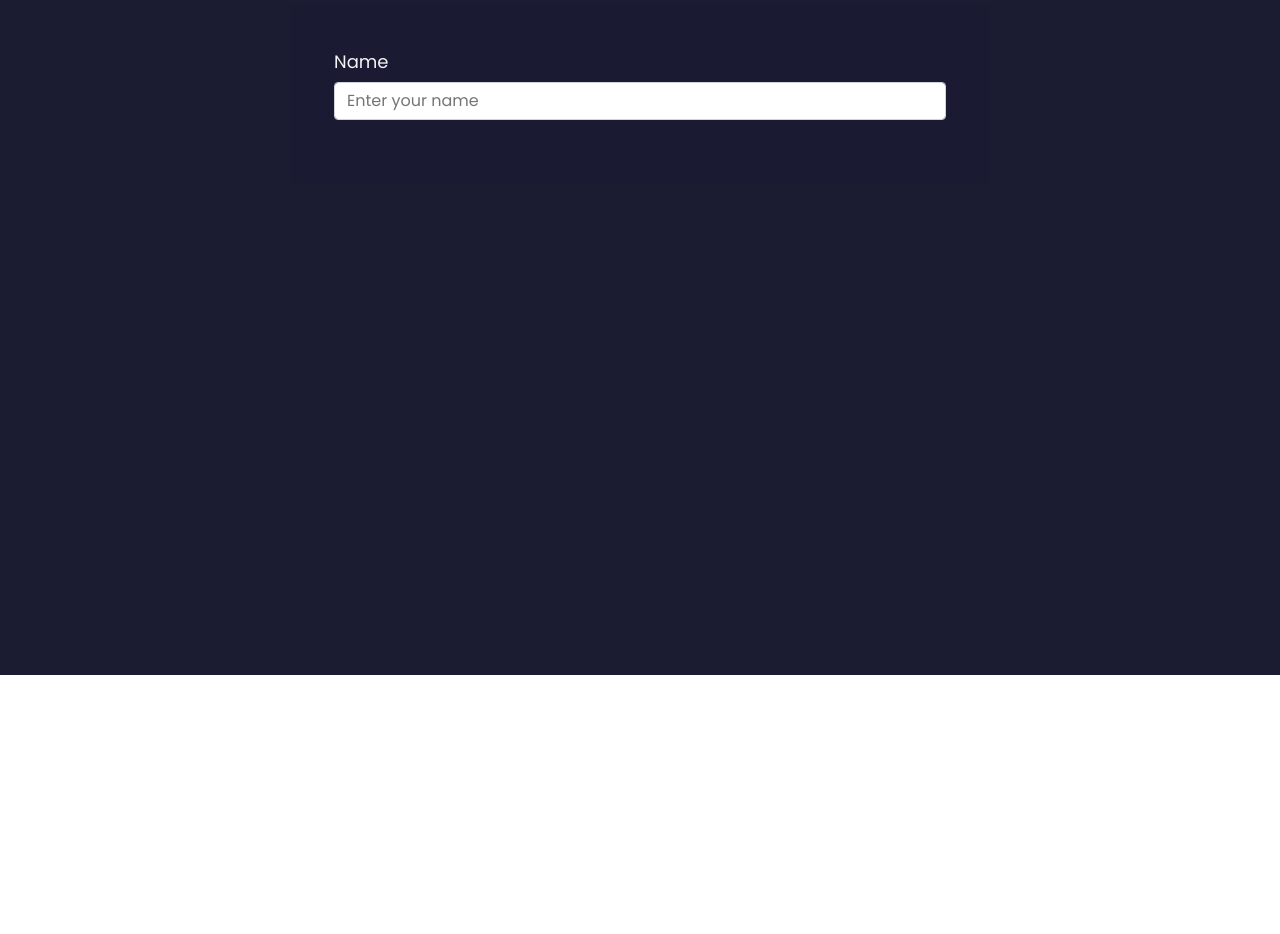
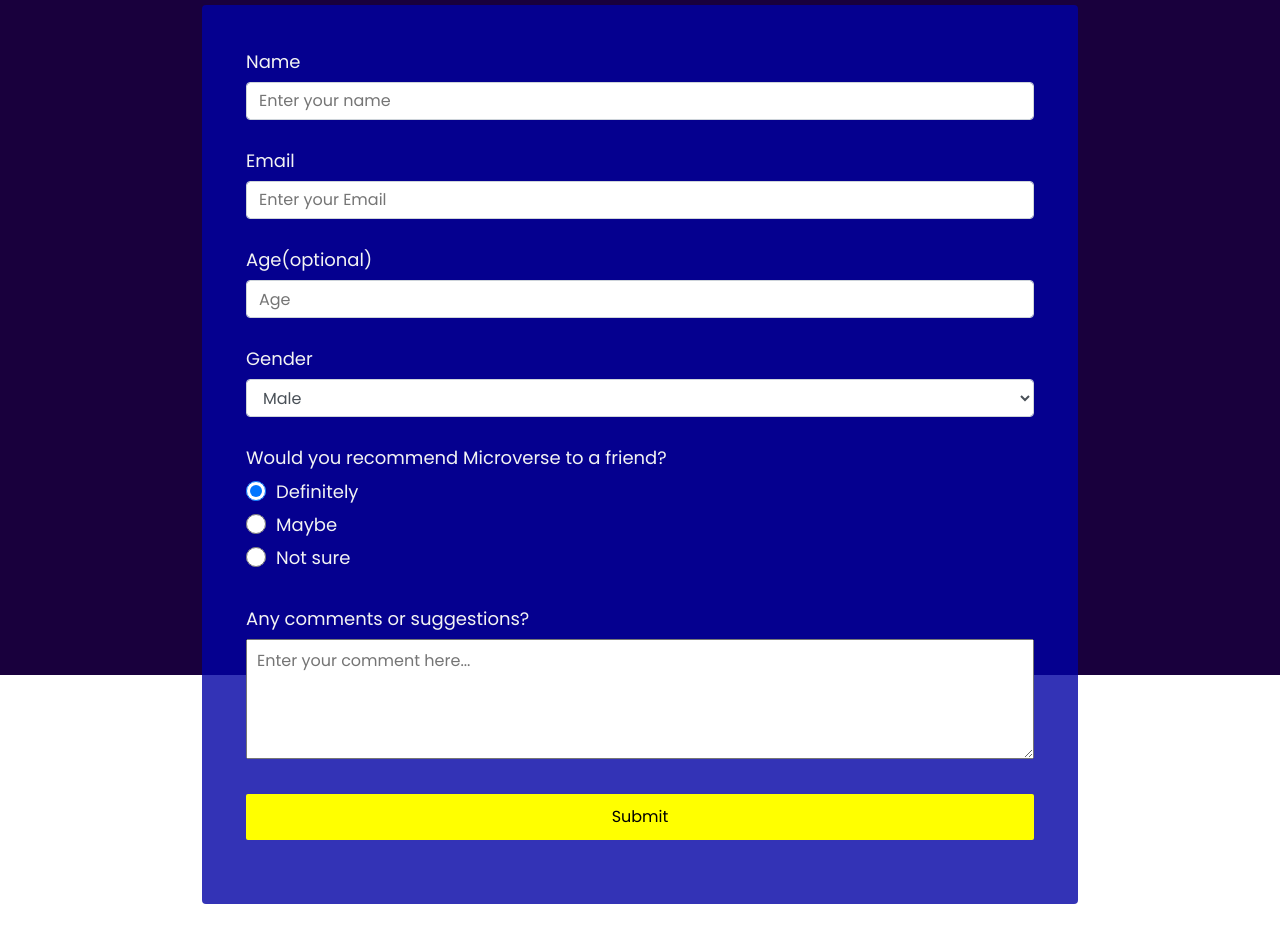
Before and after one commit to vector2927/Survey-form, a plain HTML site: page index.html in a window 1280 px wide. Shown: the part 125-1059 px from the top of the page. Before the commit the page ends 800 px from the top, so only its background shows below. Drawn offline with Linux system fonts and the light colour scheme.

Commit message:
Final Commit

```diff
--- a/css/style.css
+++ b/css/style.css
@@ -2,8 +2,8 @@
 
 :root {
   --color-white: #f3f3f3;
-  --color-darkblue: #1b1b32;
-  --color-darkblue-alpha: rgba(27, 27, 50, 0.8);
+  --color-darkblue: #19003d;
+  --color-darkblue-alpha: rgba(0, 0, 164, 0.8);
   --color-green: #37af65;
 }
 
@@ -22,7 +22,7 @@ body {
   margin: 0;
 }
 
-/* mobile friendly alternative to using background-attachment: fixed */
+
 body::before {
   content: '';
   position: fixed;
@@ -75,21 +75,10 @@ button {
 }
 
 .container {
-  width: 100%;
+  width: 70%;
   margin: 3.125rem auto 0 auto;
 }
 
-@media (min-width: 576px) {
-  .container {
-    max-width: 540px;
-  }
-}
-
-@media (min-width: 768px) {
-  .container {
-    max-width: 720px;
-  }
-}
 
 .header {
   padding: 0 0.625rem;
@@ -102,29 +91,21 @@ button {
   text-shadow: 1px 1px 1px rgba(0, 0, 0, 0.4);
 }
 
-.clue {
-  margin-left: 0.25rem;
-  font-size: 0.9rem;
-  color: #e4e4e4;
-}
+
 
 .text-center {
   text-align: center;
 }
 
-/* form */
+
 
 form {
   background: var(--color-darkblue-alpha);
   padding: 2.5rem 0.625rem;
-  border-radius: 0.25rem;
+  border-radius: 0.25rem;padding: 2.5rem;
 }
 
-@media (min-width: 480px) {
-  form {
-    padding: 2.5rem;
-  }
-}
+
 
 .form-group {
   margin: 0 auto 1.25rem auto;
@@ -141,7 +122,7 @@ form {
   background-clip: padding-box;
   border: 1px solid #ced4da;
   border-radius: 0.25rem;
-  transition: border-color 0.15s ease-in-out, box-shadow 0.15s ease-in-out;
+
 }
 
 .form-control:focus {
@@ -169,8 +150,8 @@ form {
   display: block;
   width: 100%;
   padding: 0.75rem;
-  background: var(--color-green);
-  color: inherit;
+  background: yellow;
+  color: black;
   border-radius: 2px;
   cursor: pointer;
 }
--- a/index.html
+++ b/index.html
@@ -23,7 +23,6 @@
             <label id="name-label" for="name">Name</label>
             <input
               type="text"
-              name="name"
               id="name"
               class="form-control"
               placeholder="Enter your name"
@@ -31,7 +30,83 @@
             />
           </div>
 
+        <div class="form-group">
+          <label id="email-label" for="email">Email</label>
+          <input
+            type="email"
+            id="email"
+            class="form-control"
+            placeholder="Enter your Email"
+            required
+          />
+        </div>
+        <div class="form-group">
+          <label id="number-label" for="number"
+            >Age<span class="clue">(optional)</span></label
+          >
+          <input
+            type="number"
+            id="number"
+            min="10"
+            max="99"
+            class="form-control"
+            placeholder="Age"
+          />
+        </div>
+        <div class="form-group">
+          <p>Gender</p>
+          <select id="dropdown"   class="form-control" required>
+            <option disabled>Select your gender.</option>
+            <option value="Male">Male</option>
+            <option value="Female">Female</option>
+            <option value="Unspecified">Unspecified</option>
+
+          </select>
+        </div>
+        <div class="form-group">
+          <p>Would you recommend Microverse to a friend?</p>
+          <label>
+            <input
+              name="user-recommend"
+              value="definitely"
+              type="radio"
+              class="input-radio"
+              checked
+            />Definitely</label
+          >
+          <label>
+            <input
+              name="user-recommend"
+              value="maybe"
+              type="radio"
+              class="input-radio"
+            />Maybe</label
+          >
+
+          <label
+            ><input
+              name="user-recommend"
+              value="not-sure"
+              type="radio"
+              class="input-radio"
+            />Not sure</label
+          >
+        </div>
+        <div class="form-group">
+          <p>Any comments or suggestions?</p>
+          <textarea
+            id="comments"
+            class="input-textarea"
+            name="comment"
+            placeholder="Enter your comment here..."
+          ></textarea>
+        </div>
+        <div class="form-group">
+          <button type="submit" id="submit" class="submit-button">
+            Submit
+          </button>
+        </div>
         </form>
-      </header>
+      </header> </div>
   </body>
 </html>
```
